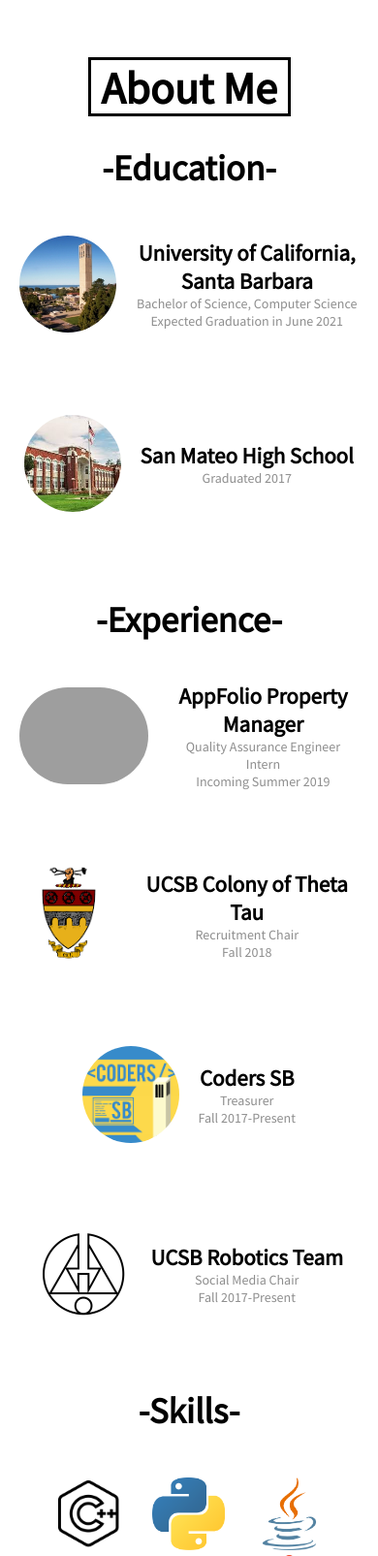
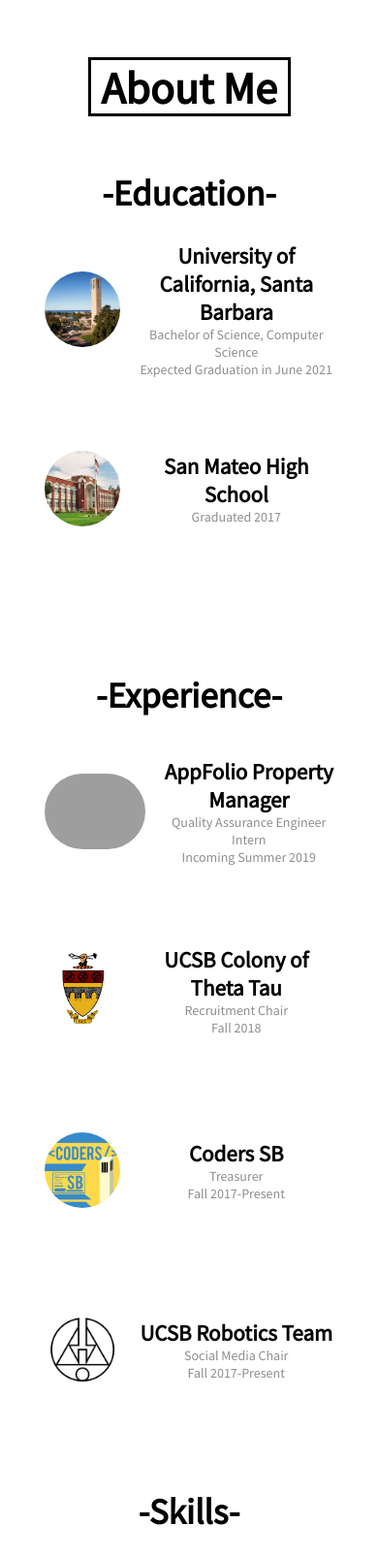
Before and after one commit to austinwong3/austinwong3.github.io, a PHP site: page /index.html in a window 390 px wide. Shown: the part 236-1841 px from the top of the page at 97% size. Run offline with PHP 8.4, Linux system fonts and the light colour scheme; grey boxes are pictures that could not be loaded.

Commit message:
preliminary site

```diff
--- a/css/main.css
+++ b/css/main.css
@@ -316,20 +316,16 @@
         margin-left: 15vw;
 
     }
-	.content_container
-	{
-		display: flex;
-		flex-direction: column;
-		margin: 20px;
-	}
 	#about img
 	{
-		height: 100px;
+        height: 20vw;
+
 	}
 	.img_caption_container
 	{
         align-items: center;
         margin: auto;
+
     }
 
     .logos{
```
Also changed, not shown: 2 other files.
